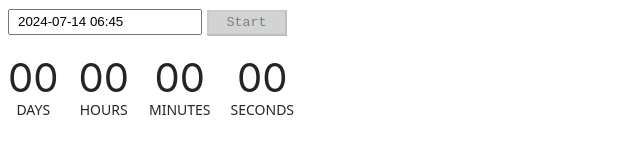
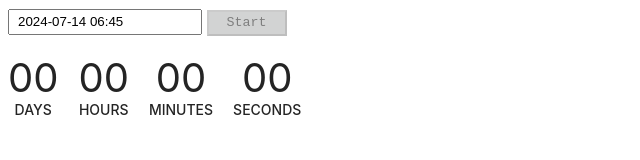
Before and after one commit to koleso8/goit-js-hw-10, a website built with Vite: page src/1-timer.html in a window 1280 px wide. Shown: the full height of the page, 0-640 px from the left. Built offline with nearby package versions, Linux system fonts and the light colour scheme.

Commit message:
Update timer.css

```diff
--- a/src/css/timer.css
+++ b/src/css/timer.css
@@ -21,8 +21,8 @@
 }
 .label {
   font-size: 14px;
-  font-family: system-ui, -apple-system, BlinkMacSystemFont, 'Segoe UI', Roboto,
-    Oxygen, Ubuntu, Cantarell, 'Open Sans', 'Helvetica Neue', sans-serif;
+  font-family: -apple-system, BlinkMacSystemFont, 'Segoe UI', Roboto, Oxygen,
+    Ubuntu, Cantarell, 'Open Sans', 'Helvetica Neue', sans-serif;
   font-weight: 500;
 }
 
```
